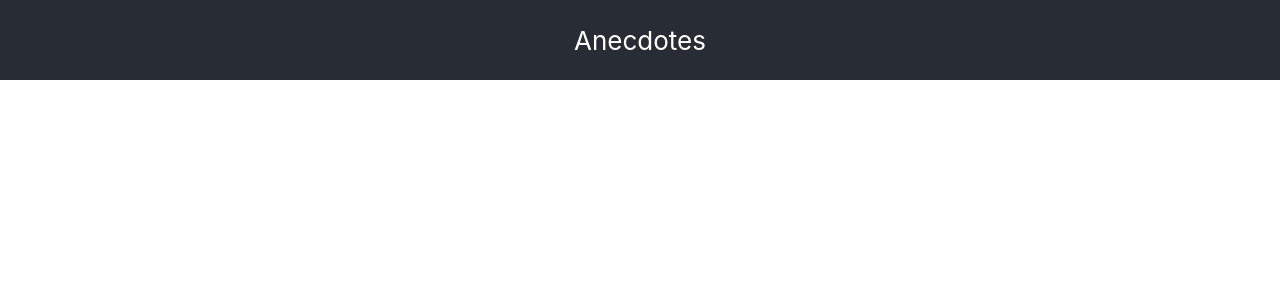
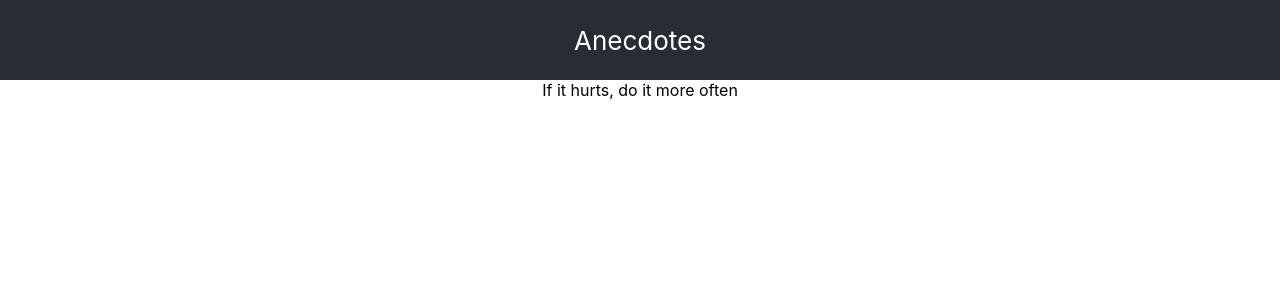
Before and after one commit to TMorgan99/fullstack19, a React (Create React App) app in the folder part1/anecdotes/: page / in a window 1280 px wide. Shown: the top 300 px of the page. Built offline with nearby package versions, Linux system fonts and the light colour scheme.

Commit message:
1.12*: anecdotes step1

```diff
--- a/part1/anecdotes/src/App.js
+++ b/part1/anecdotes/src/App.js
@@ -1,13 +1,17 @@
-import React from 'react'
+import React, {useState} from 'react'
 import './App.css'
 
-const App = () => {
+const App = ({anecdotes}) => {
+  const [selected, setSelected] = useState(0)
+
+
   return (
     <div className="App">
       <header className="App-header">
           Anecdotes
       </header>
 
+      { anecdotes[selected] }
     </div>
   )
 }
--- a/part1/anecdotes/src/index.js
+++ b/part1/anecdotes/src/index.js
@@ -3,4 +3,13 @@ import ReactDOM from 'react-dom'
 import './index.css'
 import App from './App'
 
-ReactDOM.render(<App />, document.getElementById('root'))
+const anecdotes = [
+  'If it hurts, do it more often',
+  'Adding manpower to a late software project makes it later!',
+  'The first 90 percent of the code accounts for the first 90 percent of the development time...The remaining 10 percent of the code accounts for the other 90 percent of the development time.',
+  'Any fool can write code that a computer can understand. Good programmers write code that humans can understand.',
+  'Premature optimization is the root of all evil.',
+  'Debugging is twice as hard as writing the code in the first place. Therefore, if you write the code as cleverly as possible, you are, by definition, not smart enough to debug it.'
+]
+
+ReactDOM.render( <App anecdotes={anecdotes} />, document.getElementById('root'))
```
